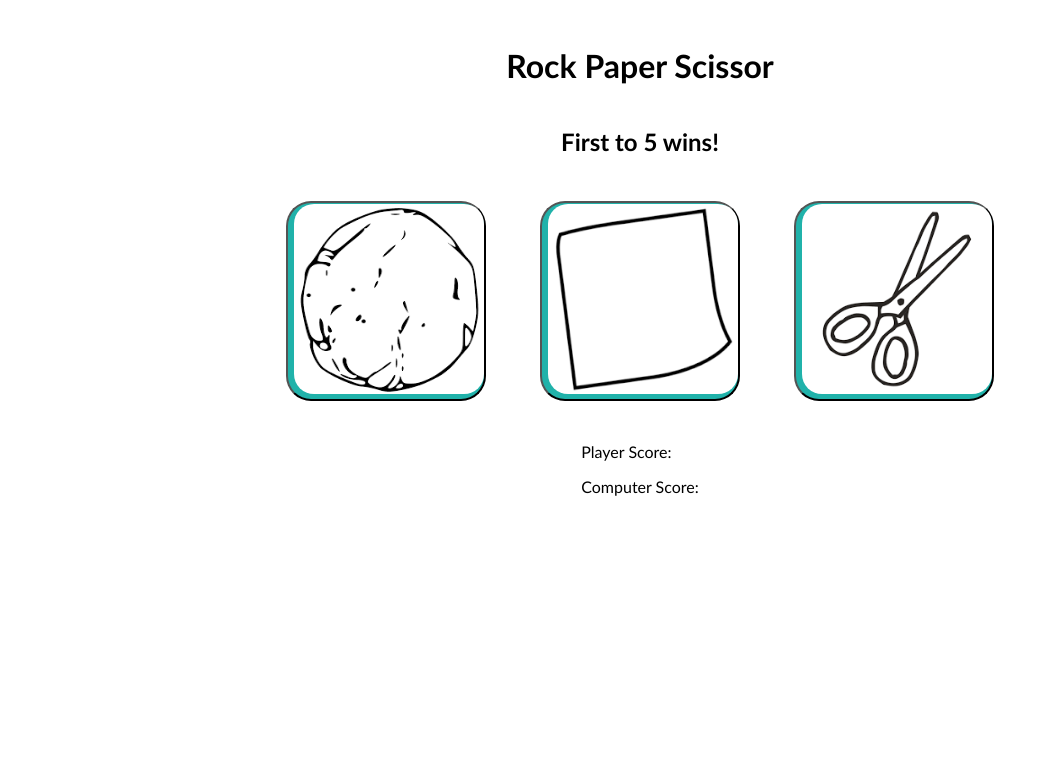
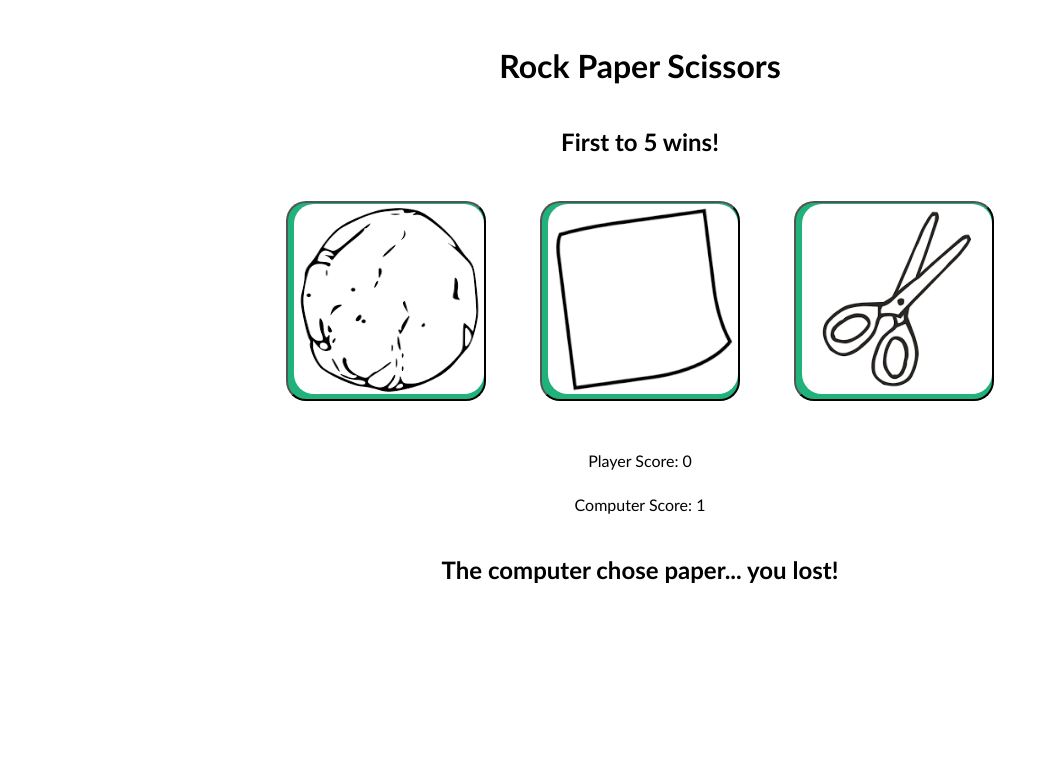
Before and after one commit to simonbr2/RockPaperScissorsGame, a plain HTML site: page index.html in a window 1280 px wide. Both pictures are taken after a click on the button 385 px from the left and 300 px from the top of the page. Shown: the top 776 px of the page, without its empty margins (0-1056 px from the left). Drawn offline with Linux system fonts and the light colour scheme.

Commit message:
added working buttons and a banner to display messages

```diff
--- a/game.js
+++ b/game.js
@@ -1,8 +1,11 @@
-let userScore = 0;
+let playerScore = 0;
 let computerScore = 0;
-const button = document.querySelectorAll('.button')
-const playerSelection = playerSelectionPrompt;
-const computerSelection = computerPlay();
+let playerSelection;
+let computerSelection;
+const banner = document.querySelector("#banner");
+banner.textContent = "Good Luck!!"
+
+const buttons = document.querySelectorAll('.button')
 
 function computerPlay(){
   let options = ['rock', 'paper', 'scissors'];
@@ -17,32 +20,65 @@ function playerSelectionPrompt(){
 }
 
 function playRound(playerSelection, computerSelection){
-  console.log(`Player Selection is ${playerSelection}`)
-  console.log(`Computer Selection is ${computerSelection}`)
+  console.log(`Player Selection is ${playerSelection}`);
+  console.log(`Computer Selection is ${computerSelection}`);
   if (playerSelection === computerSelection){
-    console.log(`The computer chose ${computerSelection}` + " it's a tie!")
-    console.log(`The Score is You:${userScore} and Computer: ${computerScore}`)
+    banner.textContent = `The computer chose ${computerSelection}... it's a tie!`;
+    console.log(`The computer chose ${computerSelection}` + " it's a tie!");
+    console.log(`The Score is You:${playerScore} and Computer: ${computerScore}`);
   }
   else if (playerSelection == 'scissors' && computerSelection == "paper"
   || playerSelection == 'paper' && computerSelection == 'rock'
   || playerSelection == 'rock' && computerSelection == 'scissors'){
-    console.log(`The computer chose ${computerSelection}` + " you win!")
-    userScore++
-    console.log(`The Score is You:${userScore} and Computer: ${computerScore}`)
+    banner.textContent = `The computer chose ${computerSelection}... you win!`;
+    console.log(`The computer chose ${computerSelection}` + " you win!");
+    playerScore++;
+    player.textContent = `Player Score: ${playerScore}`;
+    computer.textContent = `Computer Score: ${computerScore}`;
+    console.log(`The Score is You:${playerScore} and Computer: ${computerScore}`)
   }
   else if (computerSelection == 'scissors' && playerSelection == "paper"
   || computerSelection == 'paper' && playerSelection == 'rock'
   || computerSelection == 'rock' && playerSelection == 'scissors'){
-    console.log(`The computer chose ${computerSelection}` + " you lost!")
-    computerScore++
-    console.log(`The Score is You:${userScore} and Computer: ${computerScore}`)
+    banner.textContent = `The computer chose ${computerSelection}... you lost!`;
+    console.log(`The computer chose ${computerSelection}` + " you lost!");
+    computerScore++;
+    player.textContent = `Player Score: ${playerScore}`;
+    computer.textContent = `Computer Score: ${computerScore}`;
+    console.log(`The Score is You:${playerScore} and Computer: ${computerScore}`);
 }
 }
 
+buttons.forEach((button)=>{button.addEventListener('click',()=>{
+
+  playerSelection = button.id;
+  computerSelection = computerPlay();
+  game();
+  })
+
+})
+
+const player = document.querySelector("#playerScore");
+player.textContent = `Player Score: ${playerScore}`;
+
+const computer = document.querySelector("#computerScore");
+computer.textContent = `Computer Score: ${computerScore}`;
+
+
 function game(){
-  playRound(playerSelectionPrompt(), computerPlay())
-  playRound(playerSelectionPrompt(), computerPlay())
-  playRound(playerSelectionPrompt(), computerPlay())
-  playRound(playerSelectionPrompt(), computerPlay())
-  playRound(playerSelectionPrompt(), computerPlay())
+  playRound(playerSelection, computerSelection);
+  if (playerScore == 5){
+    playerScore = 0;
+    computerScore = 0;
+    banner.textContent = "You won the game! congrats!"
+    player.textContent = `Player Score: ${playerScore}`;
+    computer.textContent = `Computer Score: ${computerScore}`;
+  }
+  else if (computerScore == 5){
+    playerScore = 0;
+    computerScore = 0;
+    banner.textContent = "You lost the game! lame :("
+    player.textContent = `Player Score: ${playerScore}`;
+    computer.textContent = `Computer Score: ${computerScore}`;
+  }
 }
--- a/index.html
+++ b/index.html
@@ -5,11 +5,11 @@
   <meta http-equiv="X-UA-Compatible" content="IE=edge">
   <meta name="viewport" content="width=device-width, initial-scale=1.0">
   <title>Rock Paper Scissors</title>
-  <script src = "game.js"></script>
+
   <link rel = "stylesheet" href = "style.css">
 </head>
 <body>
-  <h1>Rock Paper Scissor</h1>
+  <h1>Rock Paper Scissors</h1>
   <h2>First to 5 wins!</h2>
   <div class="image-buttons">
     <button class="button" id="rock"><img src="images/rock.png" alt = "rock"/></button>
@@ -17,9 +17,14 @@
     <button class="button" id="scissors"><img src="images/scissors.png" alt = "scissors"/></button>
   </div>
   <div class = "text">
-    <p class = "text" id = "player-score">Player Score:</p>
-    <p class = "text" id = "computer-score">Computer Score:</p>
+    <p class = "text" id="playerScore">Player Score:</p>
+    <p class = "text" id="computerScore">Computer Score:</p>
+  </div>
+  <div>
+    <h2 class = "text" id="banner">Good Luck!!</h2>
   </div>
   <footer>Made by: <img id = "github-logo" src="images/octocat.jpg" alt="github logo"/> <a href=https://github.com/simonbr2>Brandon Simon</a></footer>
 </body>
 </html>
+
+<script src = "game.js"></script>
--- a/style.css
+++ b/style.css
@@ -14,14 +14,15 @@ body{
   margin: 25px;
   height: 200px;
   width: 200px;
-  border-radius: 25px;
-  background-color: lightseagreen;
+  border-radius: 20px;
+  background-color: rgb(32, 178, 122);
   outline: none;
 }
 
 .button:hover{
   transform: scale(1.1);
-  border-color: lightcoral;
+  border-radius: 25px;
+  border-color: rgb(228, 118, 28);
 }
 
 img{
@@ -41,3 +42,27 @@ footer{
   height: 20px;
   margin-bottom: -2px
 }
+
+#banner{
+  display: flex;
+  justify-content: center;
+  align-items: center;
+  flex-direction: column;
+  margin-top: 25px;
+}
+
+#playerScore{
+  display: flex;
+  justify-content: center;
+  align-items: center;
+  flex-direction: column;
+  margin-top: 25px;
+}
+
+#computerScore{
+  display: flex;
+  justify-content: center;
+  align-items: center;
+  flex-direction: column;
+  margin-top: 25px;
+}
```
